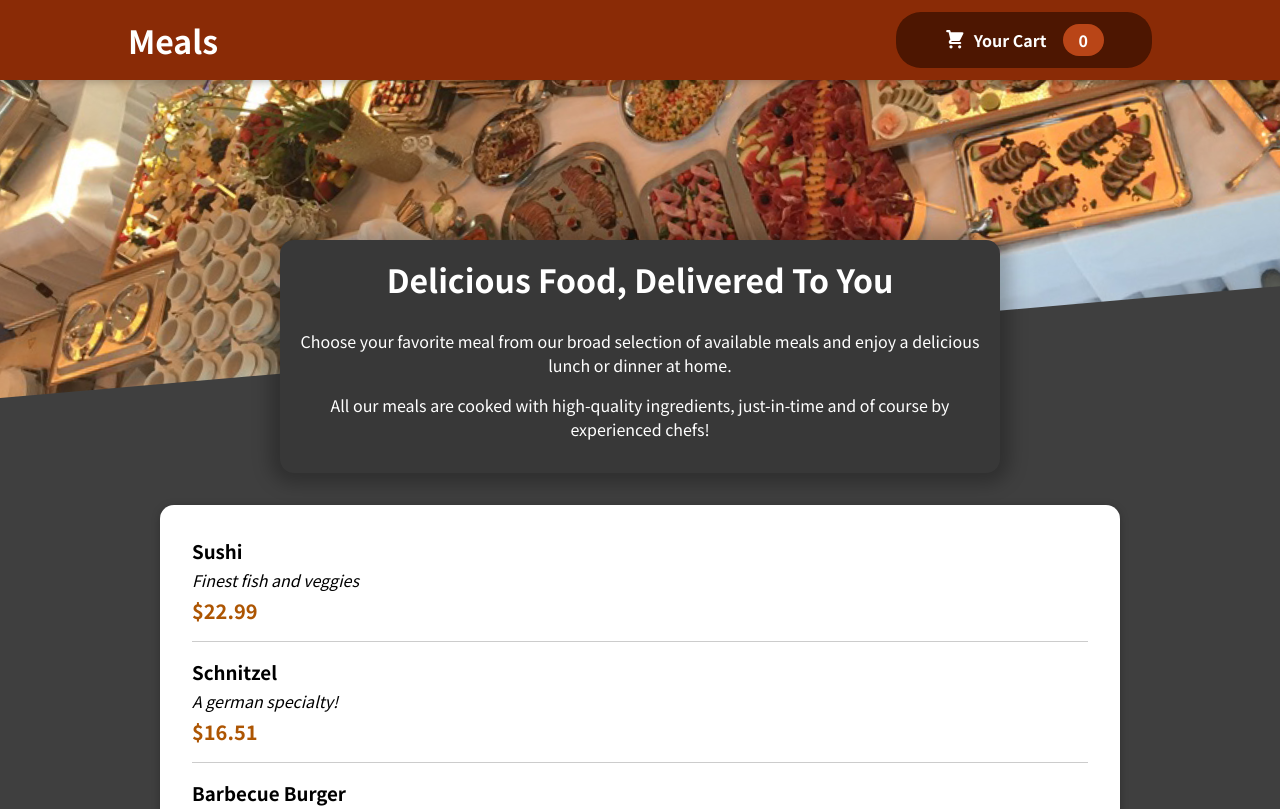
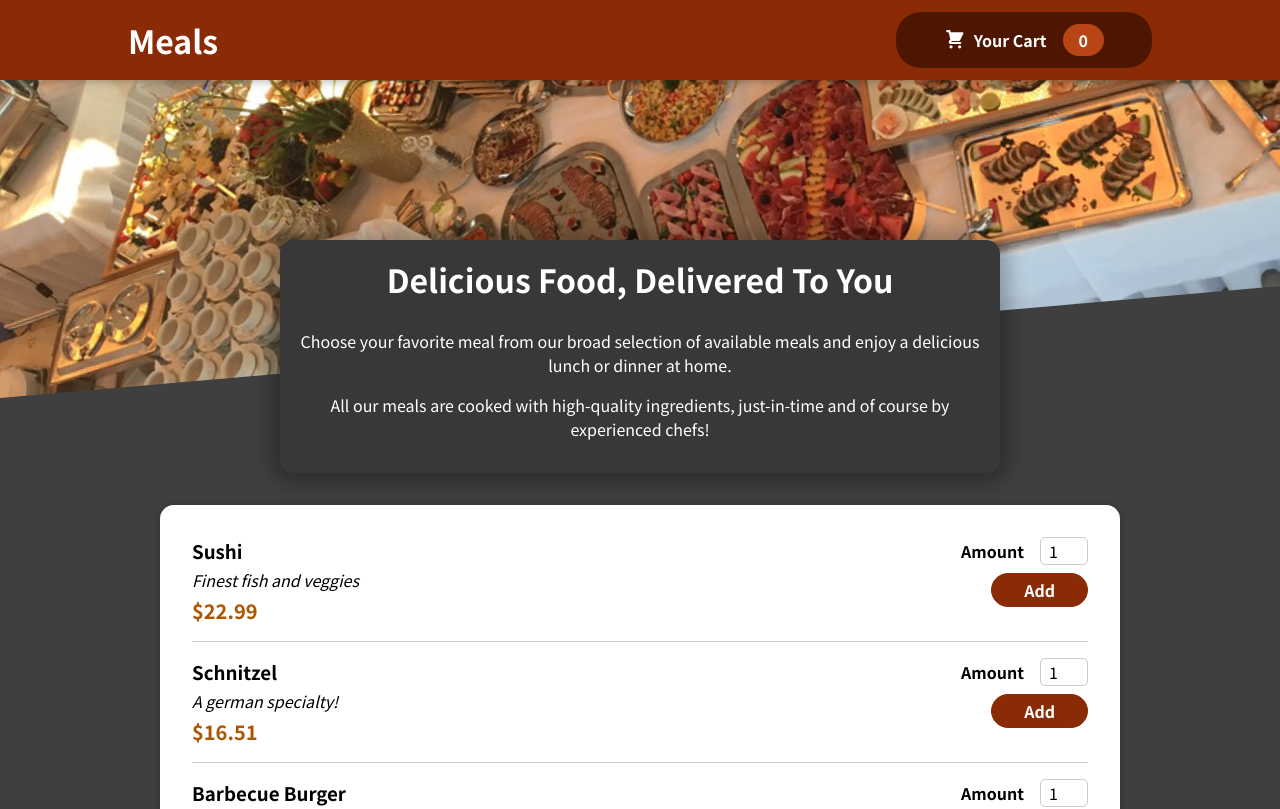
Before and after one commit to AntonPetrovsky/food-order-react-app, a React (Create React App) app: page / in a window 1280 px wide. Shown: the top 809 px of the page. Built offline with nearby package versions, Linux system fonts and the light colour scheme.

Commit message:
Add MealItemForm component

```diff
--- a/src/components/Meals/MealItem/MealItem.js
+++ b/src/components/Meals/MealItem/MealItem.js
@@ -1,3 +1,4 @@
+import MealItemForm from "./MealItemForm";
 import classes from "./MealItem.module.css";
 
 const MealItem = (props) => (
@@ -7,6 +8,9 @@
       <div className={classes.description}>{props.meal.description}</div>
       <div className={classes.price}>{`$${props.meal.price}`}</div>
     </div>
+    <div>
+      <MealItemForm />
+    </div>
   </li>
 );
 
--- /dev/null
+++ b/src/components/Meals/MealItem/MealItemForm.js
@@ -0,0 +1,20 @@
+import Input from "../../UI/Input";
+import classes from "./MealItemForm.module.css";
+
+const MealItemForm = () => (
+  <form className={classes.form}>
+    <Input
+      input={{
+        label: "Amount",
+        type: "number",
+        min: "1",
+        max: "5",
+        step: "1",
+        defaultValue: "1",
+      }}
+    />
+    <button>Add</button>
+  </form>
+);
+
+export default MealItemForm;
--- /dev/null
+++ b/src/components/Meals/MealItem/MealItemForm.module.css
@@ -0,0 +1,20 @@
+.form {
+  text-align: right;
+}
+
+.form button {
+  font: inherit;
+  cursor: pointer;
+  background-color: #8a2b06;
+  border: 1px solid #8a2b06;
+  color: white;
+  padding: 0.25rem 2rem;
+  border-radius: 20px;
+  font-weight: bold;
+}
+
+.form button:hover,
+.form button:active {
+  background-color: #641e03;
+  border-color: #641e03;
+}
--- /dev/null
+++ b/src/components/UI/Input.js
@@ -0,0 +1,10 @@
+import classes from "./Input.module.css";
+
+const Input = (props) => (
+  <div className={classes.input}>
+    <label>{props.input.label}</label>
+    <input {...props.input} />
+  </div>
+);
+
+export default Input;
--- /dev/null
+++ b/src/components/UI/Input.module.css
@@ -0,0 +1,18 @@
+.input {
+  display: flex;
+  align-items: center;
+  margin-bottom: 0.5rem;
+}
+
+.input label {
+  font-weight: bold;
+  margin-right: 1rem;
+}
+
+.input input {
+  width: 3rem;
+  border-radius: 5px;
+  border: 1px solid #ccc;
+  font: inherit;
+  padding-left: 0.5rem;
+}
```
